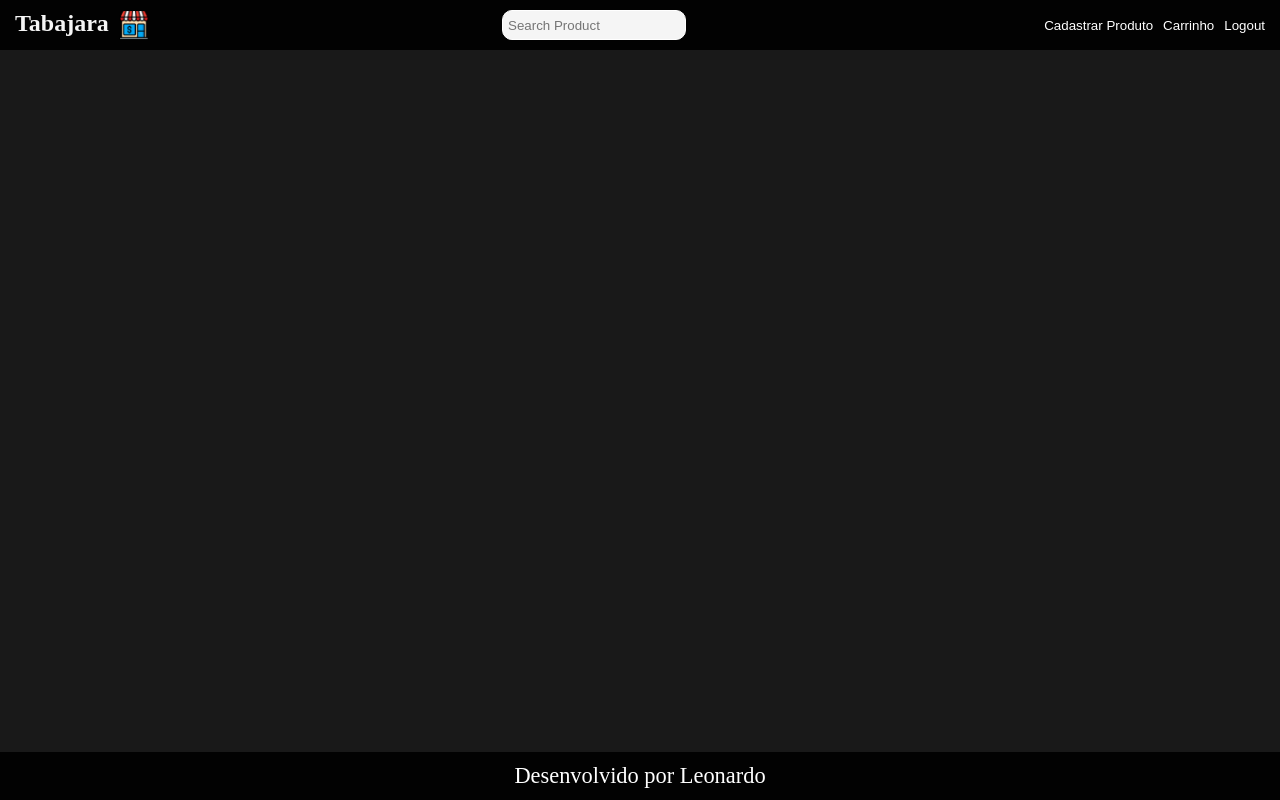
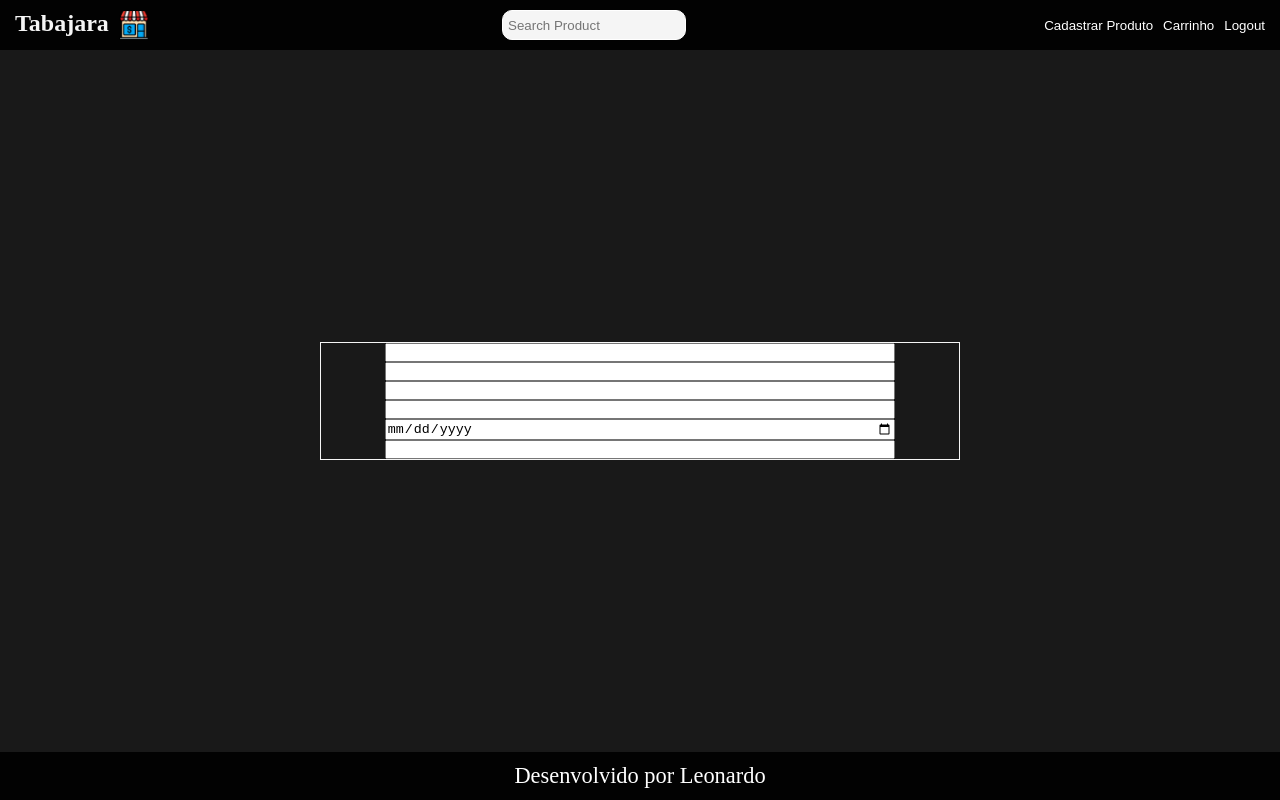
Before and after one commit to Leonardo-KF/C017-ReactTs, a React (Vite) app in the folder Ecommerce/: page /register in a window 1280 px wide. Built offline with nearby package versions, Linux system fonts and the light colour scheme.

Commit message:
feat: add register route

```diff
--- a/Ecommerce/src/main.tsx
+++ b/Ecommerce/src/main.tsx
@@ -3,6 +3,7 @@ import ReactDOM from "react-dom/client";
 import { Footer } from "./components/footer/footer";
 import { Header } from "./components/header/header";
 import { Home } from "./pages/home/home";
+import { Register } from "./pages/register/register";
 import { BrowserRouter, Routes, Route } from "react-router-dom";
 import { CreateProduct } from "./pages/createProduct/createProduct";
 import GlobalStyle, { Content } from "./styles/global";
@@ -17,6 +18,7 @@ ReactDOM.createRoot(document.getElementById("root") as HTMLElement).render(
           <Route path="/" element={<Home />} />
           <Route path="/create" element={<CreateProduct />} />
           <Route path="/update/:id" element={<CreateProduct />} />
+          <Route path="/register" element={<Register />} />
         </Routes>
       </Content>
       <Footer />
--- /dev/null
+++ b/Ecommerce/src/pages/register/register.tsx
@@ -0,0 +1,22 @@
+import { RegisterSection } from "./styles";
+
+export function Register() {
+  return (
+    <RegisterSection>
+      <form>
+        <label htmlFor="userName"></label>
+        <input type="text" name="userName"></input>
+        <label htmlFor="email"></label>
+        <input type="text" name="email"></input>
+        <label htmlFor="password"></label>
+        <input type="text" name="password"></input>
+        <label htmlFor="confirmPassword"></label>
+        <input type="text" name="confirmPassword"></input>
+        <label htmlFor="bithdate"></label>
+        <input type="date" name="birthdate"></input>
+        <label htmlFor="image"></label>
+        <input type="text" name="image"></input>
+      </form>
+    </RegisterSection>
+  );
+}
--- /dev/null
+++ b/Ecommerce/src/pages/register/styles.ts
@@ -0,0 +1,17 @@
+import styled from "styled-components";
+
+export const RegisterSection = styled.section`
+  display: flex;
+  flex-direction: column;
+  align-items: center;
+  justify-content: center;
+  border: 1px solid whitesmoke;
+  width: 50%;
+  height: 100%;
+
+  form {
+    display: flex;
+    width: 80%;
+    flex-direction: column;
+  }
+`;
```
